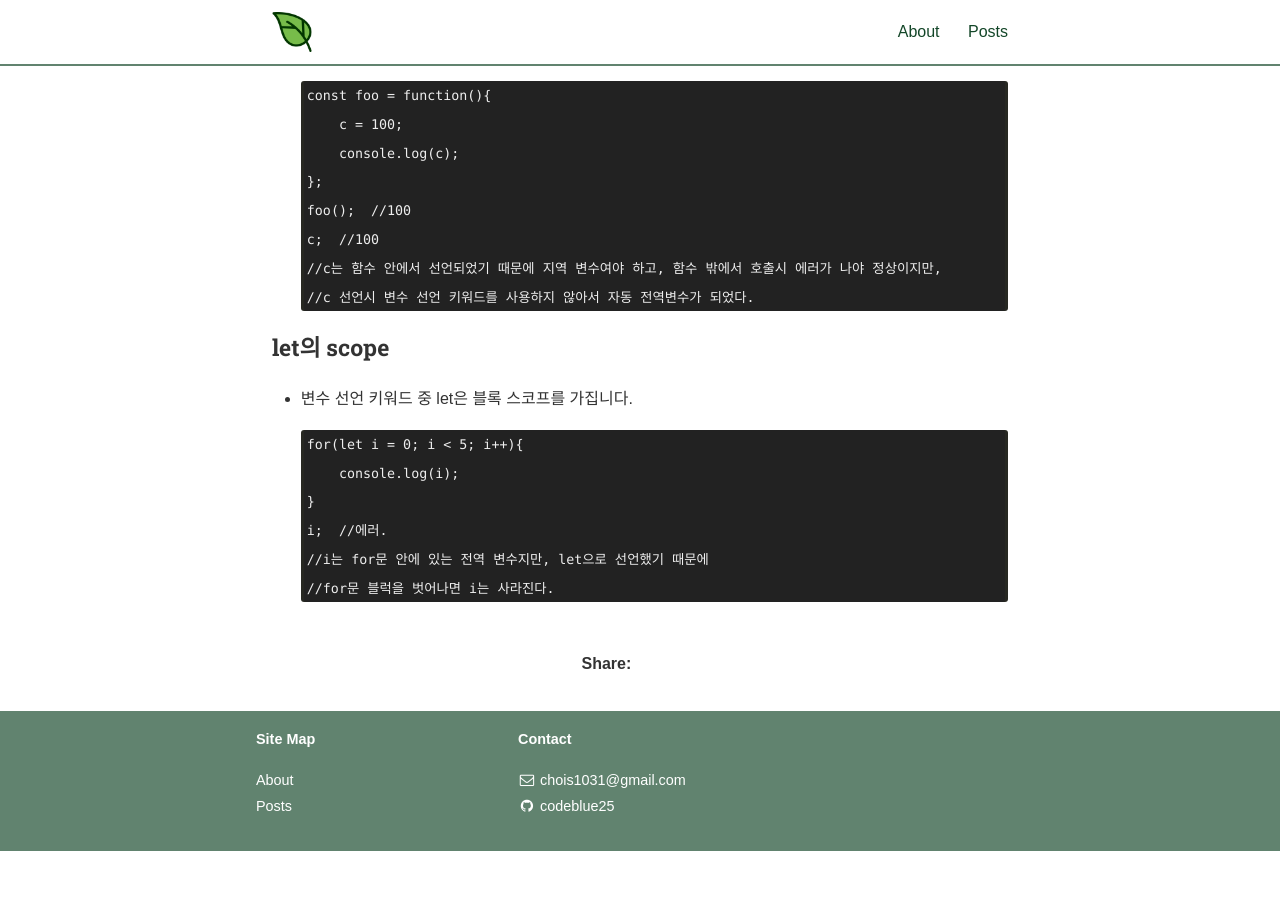
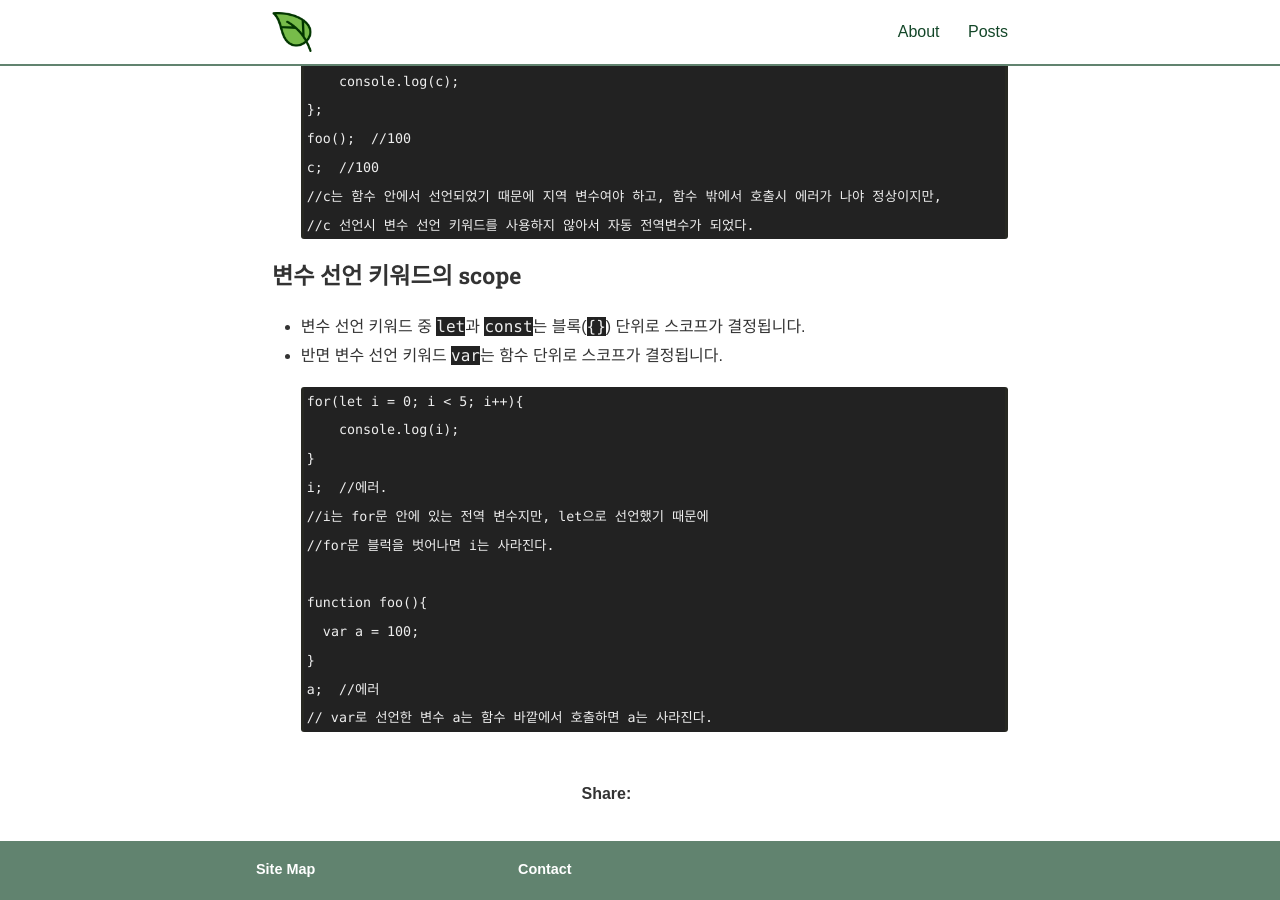
Before and after one commit to codeblue25/codeblue25.github.io, a Jekyll site: the page built from _posts/2021-01-19-js 4-1.md, in a window 1280 px wide and 900 px high, scrolled down 1177 px. Built offline with Jekyll 4.4.1, drawn with Linux system fonts in a browser that asks for light colours; nearby versions of some CDN libraries; some web fonts are replaced; a style sheet for code colours, icons or effects is not loaded; before the commit the page ends 2028 px from its top, so only the background shows below that.

Commit message:
JavaScript Scope
변수 키워드(var, let, const)에 따른 scope(유효범위)

````diff
--- a/_posts/2021-01-19-js 4-1.md
+++ b/_posts/2021-01-19-js 4-1.md
@@ -8,17 +8,14 @@ categories: JavaScript
 
 <h3>Scope란</h3>
 
-- 변수의 유효범위를 뜻합니다.
+* 변수의 유효범위를 뜻합니다.
 
 
 <h3>전역 변수(global variable)</h3>
 
 * 함수 외부에서 선언된  변수입니다. 좋은 코드를 위해 가급적이면 사용하지 않는 게 좋습니다.
-
 * 함수의 매개 변수와 return을 적절히 사용하면 전역 변수 사용을 최소화할 수 있습니다.
-
 * 자바스크립트에서는 for문 안에서 사용된 변수도 전역 변수입니다.
-
   ```javascript
   for(var i = 0; i < 5; i++){
       console.log(i);
@@ -30,9 +27,7 @@ categories: JavaScript
 <h3>지역 변수(local variable)</h3>
 
 * 함수 안에서 선언된 변수입니다. 지역 변수는 외부에서 사용할 수 없습니다.
-
 * **함수의 매개 변수**는 자동으로 지역 변수 취급합니다.
-
   ```javascript
   const foo = function(v){
       console.log(c);
@@ -45,11 +40,8 @@ categories: JavaScript
 <h3>자동 전역 변수</h3>
 
 * 자바스크립트의 (나쁜) 특징 중 하나이다.
-
 * 함수 안에서 <strong>변수 선언 키워드(const, let, var) 없이 선언하면 자동 전역 변수가 됩니다.</strong>
-
 * 절대로 이렇게 하면 안 됩니다!
-
   ```javascript
   const foo = function(){
       c = 100;
@@ -62,10 +54,10 @@ categories: JavaScript
   ```
 
 
-<h3>let의 scope</h3>
+<h3>변수 선언 키워드의 scope</h3>
 
-* 변수 선언 키워드 중 let은 블록 스코프를 가집니다.
-
+* 변수 선언 키워드 중 `let`과 `const`는 블록(`{}`) 단위로 스코프가 결정됩니다.
+* 반면 변수 선언 키워드 `var`는 함수 단위로 스코프가 결정됩니다.
   ```javascript
   for(let i = 0; i < 5; i++){
       console.log(i);
@@ -73,4 +65,10 @@ categories: JavaScript
   i;  //에러.
   //i는 for문 안에 있는 전역 변수지만, let으로 선언했기 때문에
   //for문 블럭을 벗어나면 i는 사라진다.
+
+  function foo(){
+    var a = 100;
+  }
+  a;  //에러
+  // var로 선언한 변수 a는 함수 바깥에서 호출하면 a는 사라진다.
   ```
````
